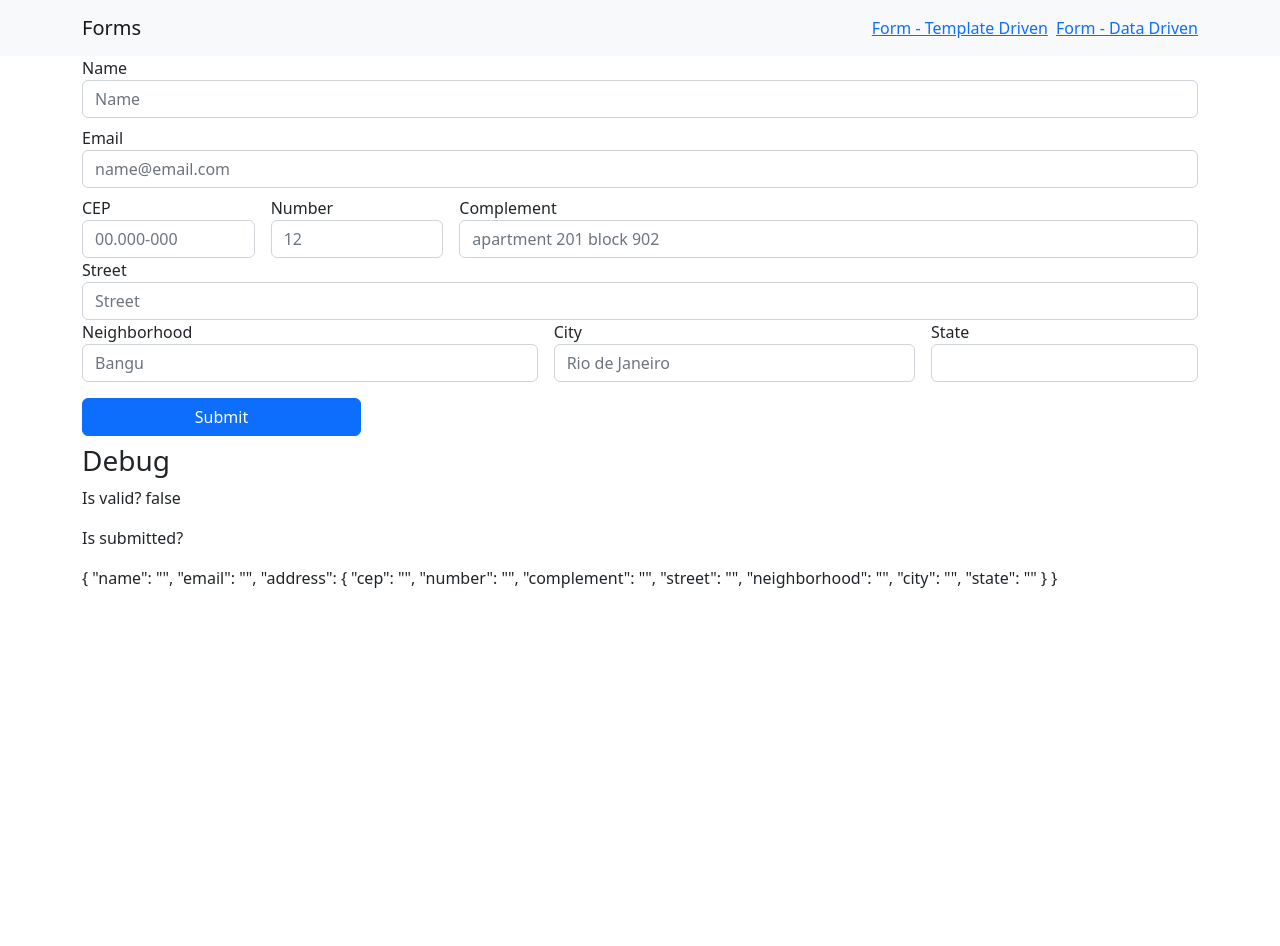
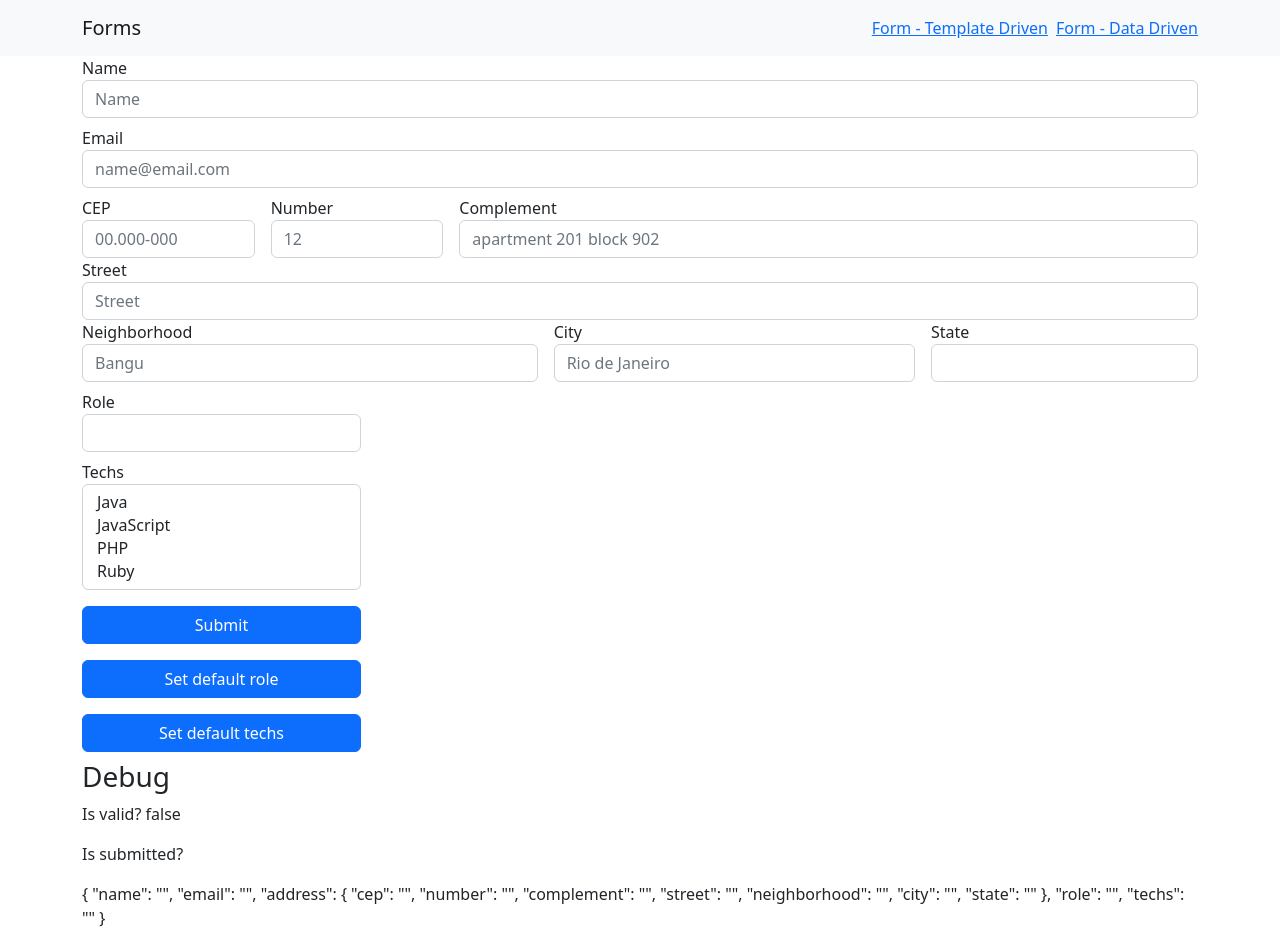
Before and after one commit to EricksonSiqueira/curso-angular-loiane, an Angular app in the folder forms/: page /dataForm in a window 1280 px wide. Before the commit the page ends 800 px from the top, so only its background shows below. Built offline with nearby package versions, Linux system fonts and the light colour scheme.

Commit message:
feat: create multiple select and select with object value

```diff
--- a/forms/src/app/data-form/data-form.component.html
+++ b/forms/src/app/data-form/data-form.component.html
@@ -72,7 +72,29 @@
     </div>
   </div>
 
+  <div class="form-group">
+    <div class="col-3">
+      <label for="role">Role</label>
+      <select type="text" name="role" id="role" class="form-control" placeholder="Junior" formControlName="role"
+        [compareWith]="compareRoles">
+        <option *ngFor="let role of roles" [ngValue]="role">{{role.lvl}}</option>
+      </select>
+    </div>
+  </div>
+
+  <div class="form-group">
+    <div class="col-3">
+      <label for="techs">Techs</label>
+      <select type="text" name="techs" id="techs" class="form-control" placeholder="Junior" formControlName="techs"
+        multiple>
+        <option *ngFor="let tech of techs" [value]="tech.name">{{tech.name}}</option>
+      </select>
+    </div>
+  </div>
+
 
   <button type="submit" class="btn btn-primary mt-2 w-25">Submit</button>
+  <button type="button" class="btn btn-primary mt-2 w-25" (click)="setRole()">Set default role</button><button
+    type="button" class="btn btn-primary mt-2 w-25" (click)="setTechs()">Set default techs</button>
   <app-form-debug [form]="form"></app-form-debug>
 </form>
--- a/forms/src/app/data-form/data-form.component.ts
+++ b/forms/src/app/data-form/data-form.component.ts
@@ -10,6 +10,8 @@ import { DropdownService } from '../shared/services/dropdown.service';
 import { BrazilianState } from '../shared/models/brazilian-state';
 import { CepService } from '../shared/services/cep.service';
 import { Observable } from 'rxjs';
+import { Role } from '../shared/models/role';
+import { Technology } from '../shared/models/technology';
 
 @Component({
   selector: 'app-data-form',
@@ -20,6 +22,8 @@ export class DataFormComponent implements OnInit {
   form!: FormGroup;
   // states!: BrazilianState[];
   states!: Observable<BrazilianState[]>;
+  roles!: Role[];
+  techs!: Technology[];
 
   constructor(
     private formBuilder: FormBuilder,
@@ -39,6 +43,8 @@ export class DataFormComponent implements OnInit {
     // });
 
     this.states = this.dropdownService.getBrazilianStates();
+    this.roles = this.dropdownService.getRoles();
+    this.techs = this.dropdownService.getTechnologies();
 
     this.form = this.formBuilder.group({
       name: [
@@ -59,6 +65,9 @@ export class DataFormComponent implements OnInit {
         city: ['', Validators.required],
         state: ['', Validators.required],
       }),
+
+      role: [''],
+      techs: [''],
     });
   }
   onSubmit() {
@@ -130,4 +139,23 @@ export class DataFormComponent implements OnInit {
       },
     });
   }
+
+  setRole() {
+    const role = {
+      name: 'Developer',
+      lvl: 'Senior',
+      description: 'experienced developer',
+    };
+    this.form.get('role')?.setValue(role);
+  }
+
+  compareRoles(obj1: Role, obj2: Role) {
+    return obj1 && obj2
+      ? obj1.name === obj2.name && obj1.lvl === obj2.lvl
+      : obj1 === obj2;
+  }
+
+  setTechs() {
+    this.form.get('techs')?.setValue(['Java', 'JavaScript']);
+  }
 }
--- /dev/null
+++ b/forms/src/app/shared/models/role.ts
@@ -0,0 +1,5 @@
+export interface Role {
+  name: string;
+  lvl: string;
+  description: string;
+}
--- /dev/null
+++ b/forms/src/app/shared/models/technology.ts
@@ -0,0 +1,4 @@
+export interface Technology {
+  name: string;
+  description: string;
+}
--- a/forms/src/app/shared/services/dropdown.service.ts
+++ b/forms/src/app/shared/services/dropdown.service.ts
@@ -2,6 +2,8 @@ import { HttpClient } from '@angular/common/http';
 import { Injectable } from '@angular/core';
 import { Observable } from 'rxjs';
 import { BrazilianState } from '../models/brazilian-state';
+import { Role } from '../models/role';
+import { Technology } from '../models/technology';
 
 @Injectable()
 export class DropdownService {
@@ -12,4 +14,29 @@ export class DropdownService {
       BrazilianState[]
     >;
   }
+
+  getRoles() {
+    return [
+      { name: 'Developer', lvl: 'Junior', description: 'beginner developer' },
+      {
+        name: 'Developer',
+        lvl: 'Mid-level',
+        description: 'mid level developer',
+      },
+      {
+        name: 'Developer',
+        lvl: 'Senior',
+        description: 'experienced developer',
+      },
+    ] as Role[];
+  }
+
+  getTechnologies() {
+    return [
+      { name: 'Java', description: 'Java programming language' },
+      { name: 'JavaScript', description: 'JavaScript programming language' },
+      { name: 'PHP', description: 'PHP programming language' },
+      { name: 'Ruby', description: 'Ruby programming language' },
+    ] as Technology[];
+  }
 }
```
